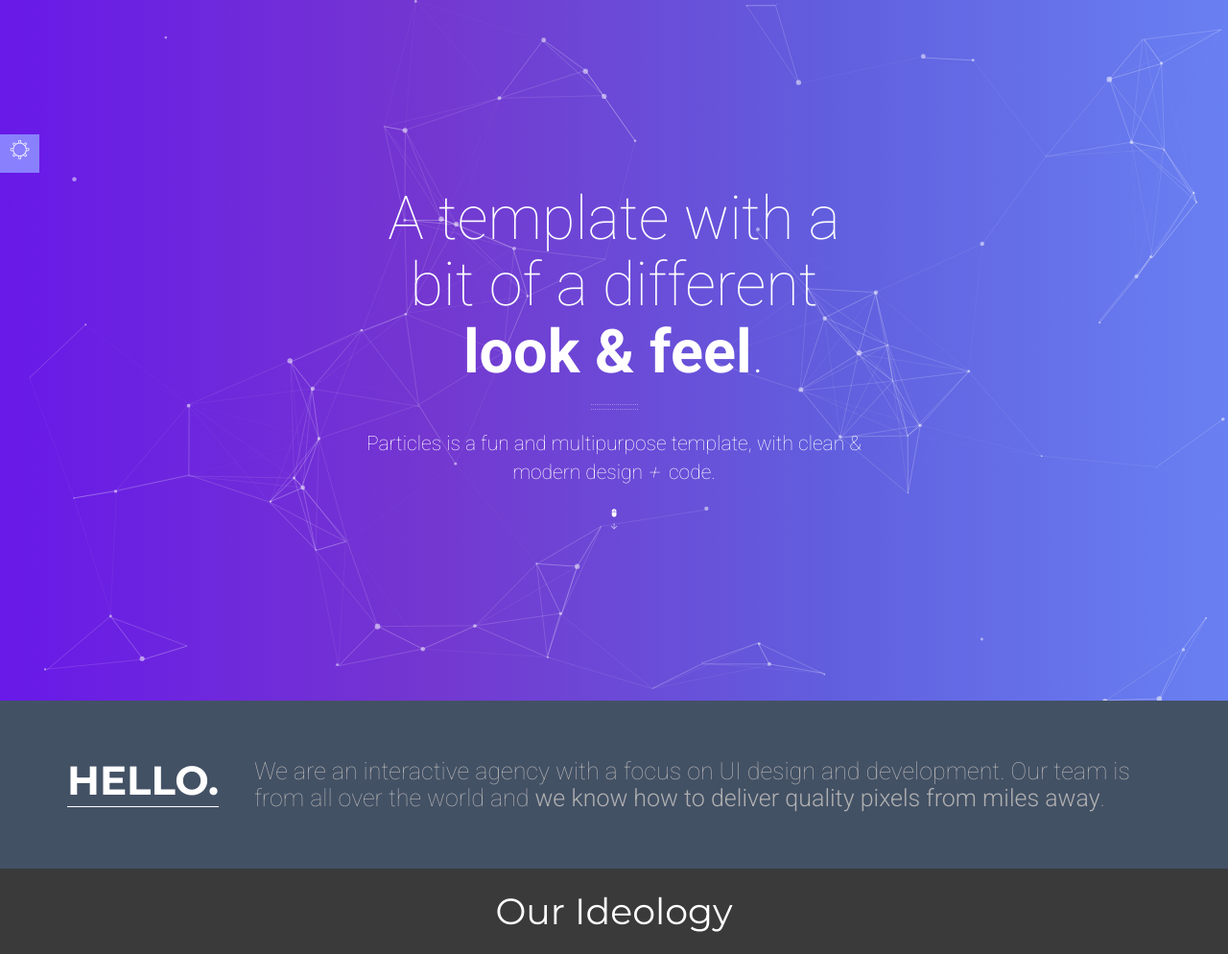
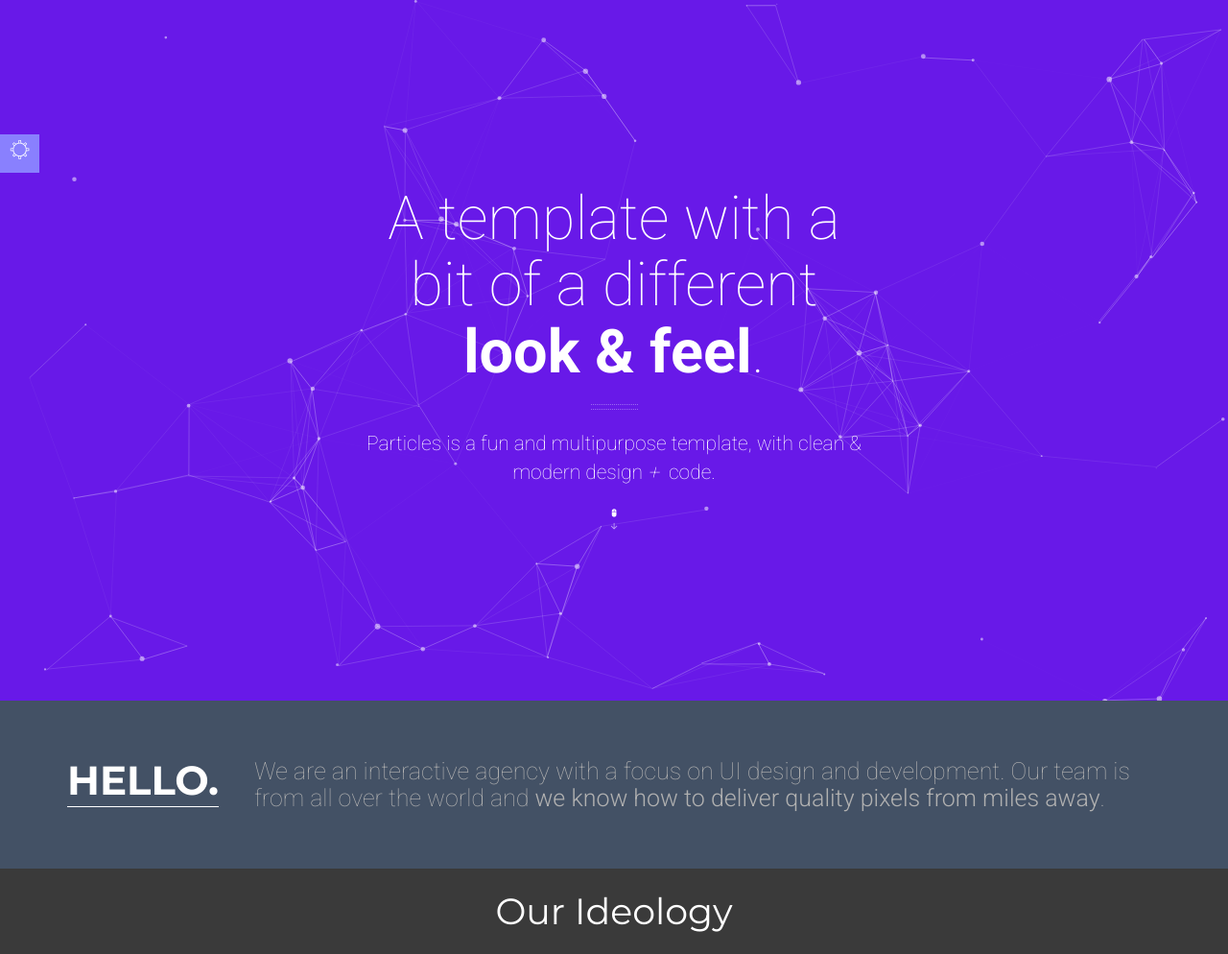
Before and after one commit to z-shaffer/z-shaffer.github.io, a PHP site: page /excess/indexold.html in a window 1280 px wide. Shown: the part 70-1064 px from the top of the page at 96% size. Run offline with PHP 8.4, Linux system fonts and the light colour scheme; some libraries are stand-ins or nearby versions; some web fonts are replaced.

Commit message:
gradient testing

```diff
--- a/css/colors/blue.css
+++ b/css/colors/blue.css
@@ -170,7 +170,7 @@ a.thumbnail.active, a.thumbnail:focus, a.thumbnail:hover {
 	/* background: -moz-linear-gradient(left, #1e5799 0%, #2989d8 30%, #207cca 63%, #7db9e8 100%); /* FF3.6-15 */
 	/* background: -webkit-linear-gradient(left, #1e5799 0%,#2989d8 30%,#207cca 63%,#7db9e8 100%); /* Chrome10-25,Safari5.1-6 */
 	/* background: linear-gradient(to right, #1e5799 0%,#2989d8 30%,#207cca 63%,#7db9e8 100%); /* W3C, IE10+, FF16+, Chrome26+, Opera12+, Safari7+ */
-	filter: progid:DXImageTransform.Microsoft.gradient( startColorstr='#1e5799', endColorstr='#7db9e8',GradientType=1 ); /* IE6-9 */
+	/* filter: progid:DXImageTransform.Microsoft.gradient( startColorstr='#1e5799', endColorstr='#7db9e8',GradientType=1 ); /* IE6-9 */
 }
 
 /* =Our Process
--- a/css/style.css
+++ b/css/style.css
@@ -1012,10 +1012,10 @@ ul.social-buttons li a:active {
 	background-size: cover;
 	background-position: 50% 50%;
 	background: #6819e8; /* Old browsers */
-	background: -moz-linear-gradient(left, #6819e8 0%, #7437d0 35%, #615fde 68%, #6980f2 100%); /* FF3.6-15 */
-	background: -webkit-linear-gradient(left, #6819e8 0%,#7437d0 35%,#615fde 68%,#6980f2 100%); /* Chrome10-25,Safari5.1-6 */
-	background: linear-gradient(to right, #6819e8 0%,#7437d0 35%,#615fde 68%,#6980f2 100%); /* W3C, IE10+, FF16+, Chrome26+, Opera12+, Safari7+ */
-	filter: progid:DXImageTransform.Microsoft.gradient( startColorstr='#6819e8', endColorstr='#6980f2',GradientType=1 ); /* IE6-9 */
+	/*background: -moz-linear-gradient(left, #6819e8 0%, #7437d0 35%, #615fde 68%, #6980f2 100%); /* FF3.6-15 */
+	/*background: -webkit-linear-gradient(left, #6819e8 0%,#7437d0 35%,#615fde 68%,#6980f2 100%); /* Chrome10-25,Safari5.1-6 */
+	/*background: linear-gradient(to right, #6819e8 0%,#7437d0 35%,#615fde 68%,#6980f2 100%); /* W3C, IE10+, FF16+, Chrome26+, Opera12+, Safari7+ */
+	/*filter: progid:DXImageTransform.Microsoft.gradient( startColorstr='#6819e8', endColorstr='#6980f2',GradientType=1 ); /* IE6-9 */
 }
 
 .jumbotron.jumbotron-main hr {
--- a/index.html
+++ b/index.html
@@ -313,7 +313,7 @@
                         <i class="ion-android-restaurant"></i>
                     </div>
 			<!-- Item 4 Data -->
-                    <h2 class="timer mb5" data-from="$0.00" data-to="$2,453,945.00" data-refresh-interval="20">1</h2>
+                    <h2 class="timer mb5" data-from="0.00" data-to="2,453,945.00" data-refresh-interval="20">1</h2>
 			<!-- Item 4 Title -->
                     <p class="no-margin">Total Funding</p>
 				</div><!-- /.column -->
```
